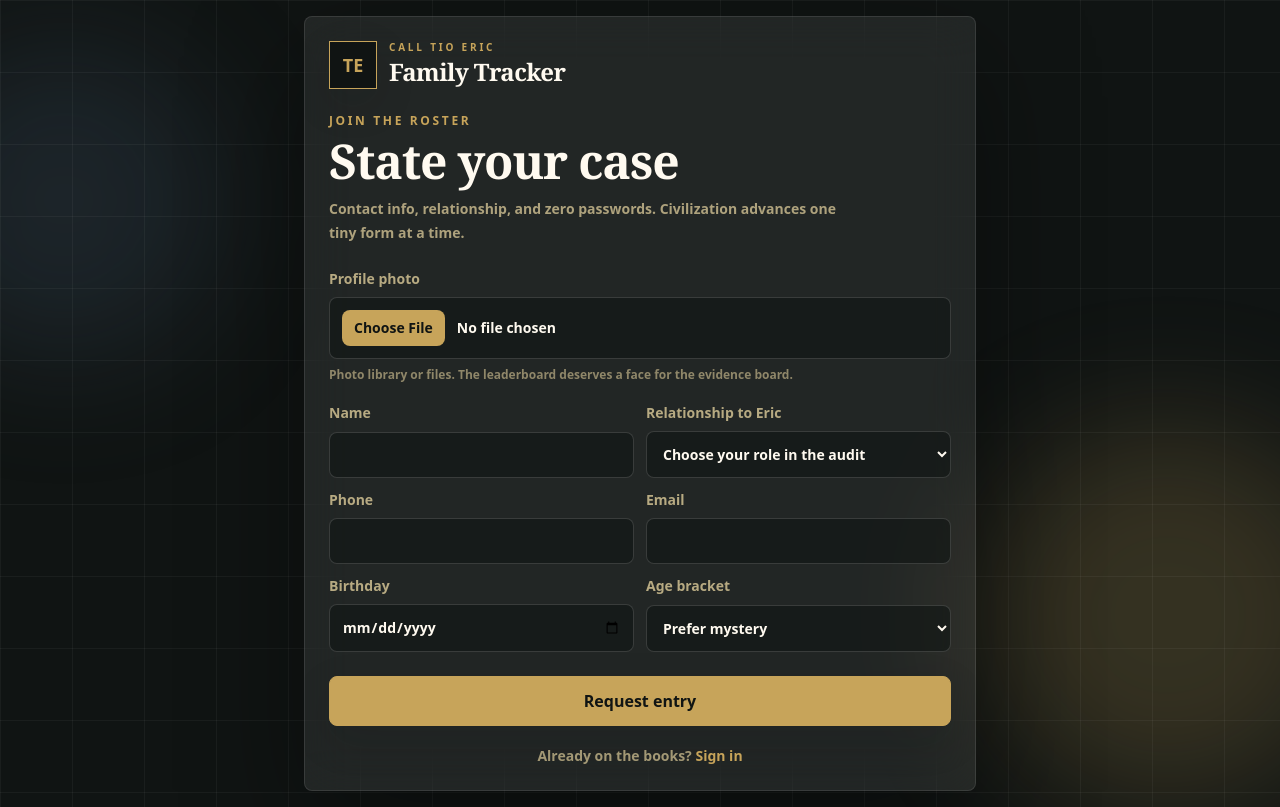
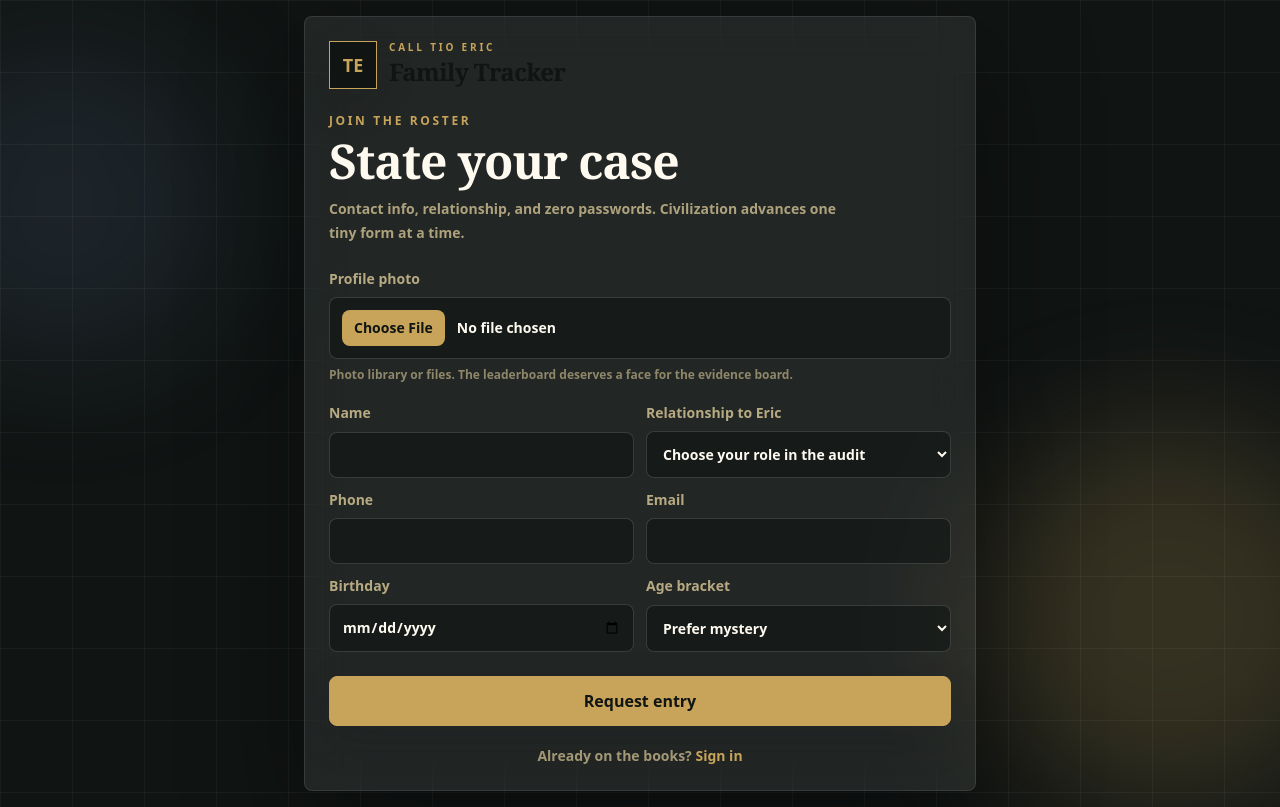
Before and after one commit to chacon96-droid/tio-erics-family-tracker, a Next.js app: page /signup in a window 1280 px wide. Built offline with nearby package versions, Linux system fonts and the light colour scheme.

Commit message:
Make brand mark contrast adaptive

```diff
--- a/components/BrandMark.tsx
+++ b/components/BrandMark.tsx
@@ -1,4 +1,4 @@
-export function BrandMark({ compact = false }: { compact?: boolean }) {
+export function BrandMark({ compact = false, tone = "dark" }: { compact?: boolean; tone?: "dark" | "light" }) {
   return (
     <div className="flex items-center gap-3">
       <div className="grid h-12 w-12 shrink-0 place-items-center border border-gold bg-ink text-lg font-black text-gold shadow-brand">
@@ -7,7 +7,7 @@ export function BrandMark({ compact = false }: { compact?: boolean }) {
       {!compact ? (
         <div className="leading-none">
           <p className="text-[10px] font-black uppercase tracking-[0.28em] text-gold">Call Tio Eric</p>
-          <p className="mt-1 font-serif text-2xl font-black tracking-tight text-ivory">Family Tracker</p>
+          <p className={`mt-1 font-serif text-2xl font-black tracking-tight ${tone === "light" ? "text-ivory" : "text-ink"}`}>Family Tracker</p>
         </div>
       ) : null}
     </div>
```
